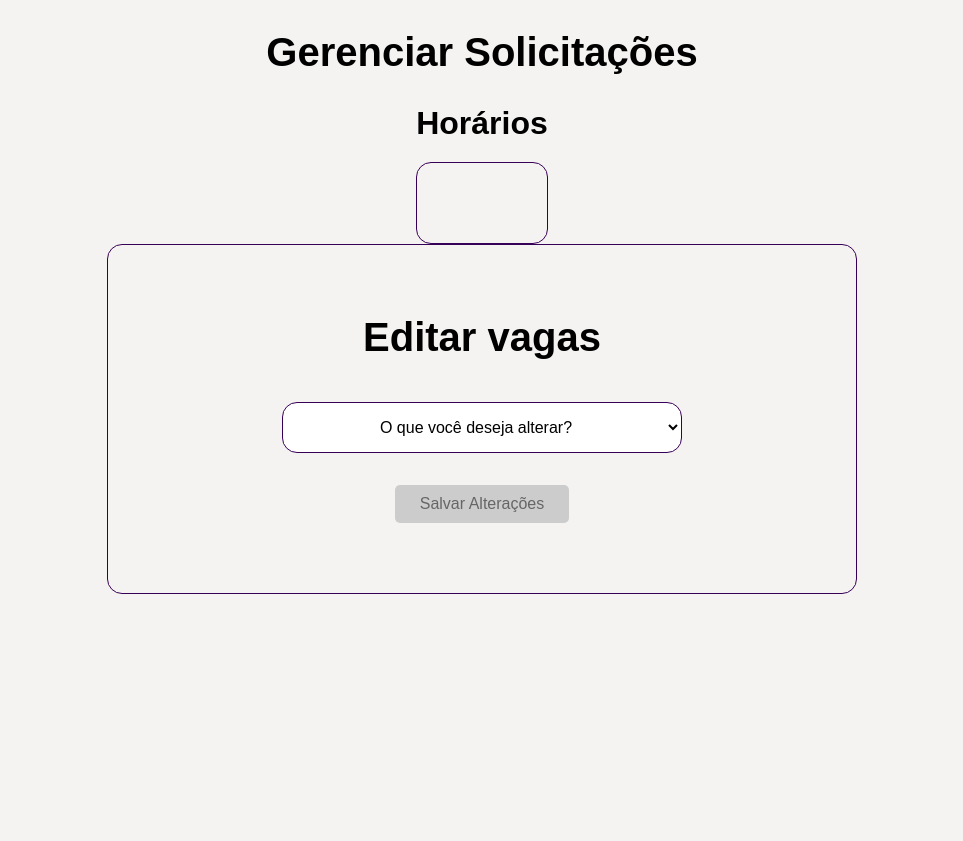
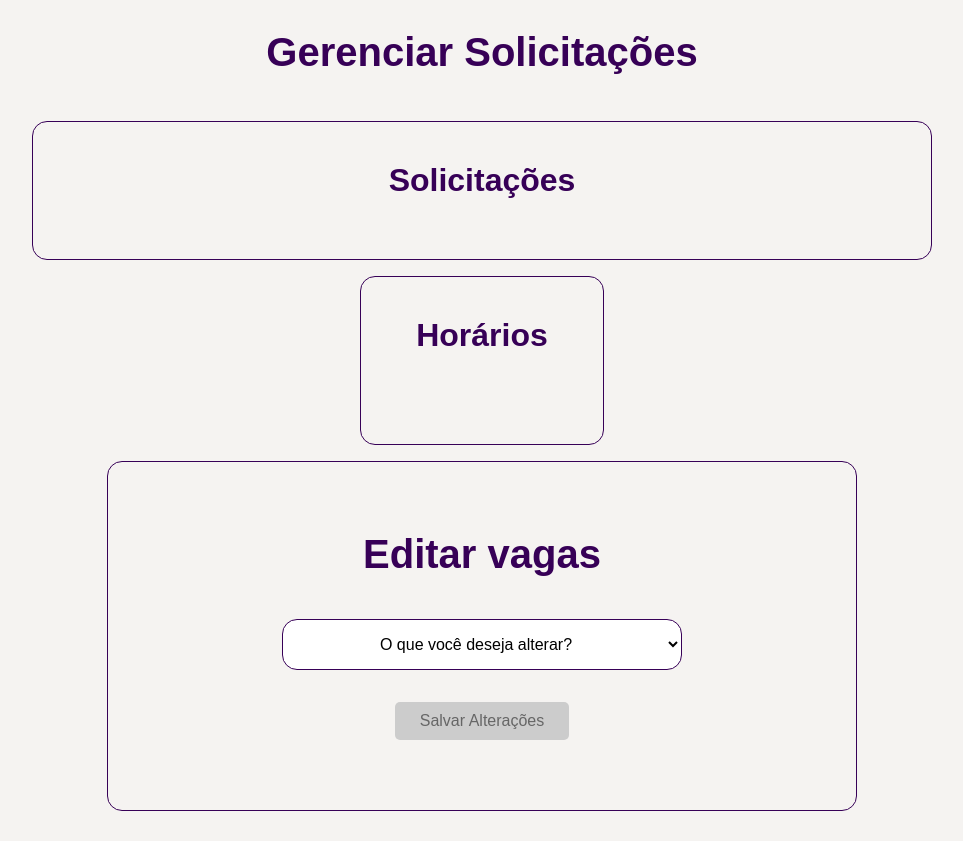
Before and after one commit to MatheusAK/Projeto-stand, a plain HTML site: page public/operador.html in a window 1280 px wide. Shown: the whole page, without its empty margins (158-1121 px from the left). Before the commit the page ends 800 px from the top, so only its background shows below. Drawn offline with Linux system fonts and the light colour scheme; no server answers.

Commit message:
Atualização No BD: Adicionado a tabela de solicitacoes. Atualização No Server.js: foi adicionada a rota /api/solicitacoes no servidor para retornar todas as solicitações do banco de dados. Novo script: Foi criado o arquivo operador.js para buscar e exibir as solicitações na página operador.html.

```diff
--- /dev/null
+++ b/public/js/operador.js
@@ -0,0 +1,5 @@
+addEventListener("DOMContentLoaded", async () => {
+    const resposta = await fetch("/api/solicitacoes");
+    const solicitacoes = await resposta.json();
+    console.log(solicitacoes);
+});
--- a/public/operador.css
+++ b/public/operador.css
@@ -11,12 +11,17 @@ body {
     font-family: Arial, sans-serif;
 }
 
+h1, h2 {
+    color: #370057;
+}
+
 .main {
     min-height: 100vh;
 
     display: flex;
     flex-direction: column;
     align-items: center;
+    gap: 2vh;
 
     padding: 30px 20px;
 }
@@ -37,18 +42,39 @@ body {
     margin: 0 0 20px;
 }
 
-.tabelas {
+.solicitacoes {
     width: min(100%, 900px);
 
     display: flex;
     flex-wrap: wrap;
     justify-content: center;
     gap: 20px;
-
     padding: clamp(20px, 5vw, 40px);
 
     border: 1px solid #370057;
     border-radius: 15px;
+}
+
+.container {
+    width: min(100%, 900px);
+
+    display: flex;
+    flex-wrap: wrap;
+    justify-content: center;
+    gap: 20px;
+    padding: clamp(20px, 5vw, 40px);
+
+    border: 1px solid #370057;
+    border-radius: 15px;
+}
+
+.tabelas {
+    width: min(100%, 900px);
+    padding: 5px;
+
+    display: flex;
+    flex-wrap: wrap;
+    justify-content: center;
 }
 
 .tabela {
--- a/public/operador.html
+++ b/public/operador.html
@@ -11,12 +11,15 @@
 <body>
     <div class="main">
         <h1 class="title">Gerenciar Solicitações</h1>
-        <div class="solicitacoes"></div>
+        <div class="solicitacoes">
+            <h2>Solicitações</h2>
+        </div>
 
         <div class="horarios">
-            <h2>Horários</h2>
+            <div class="container">
+                <h2>Horários</h2>
             <div class="tabelas" id="tabelas">
-
+            </div>
             </div>
         </div>
         <div class="form">
@@ -29,6 +32,7 @@
             <button id="save_changes" class="button-disabled" type="submit" disabled>Salvar Alterações</button>
         </div>
 
+        <script src="js/operador.js"></script>
         <script src="js/tabela.js"></script>
 </body>
 
```
Also changed, not shown: js/server.js (+9 -0 lines), 1 other file.
